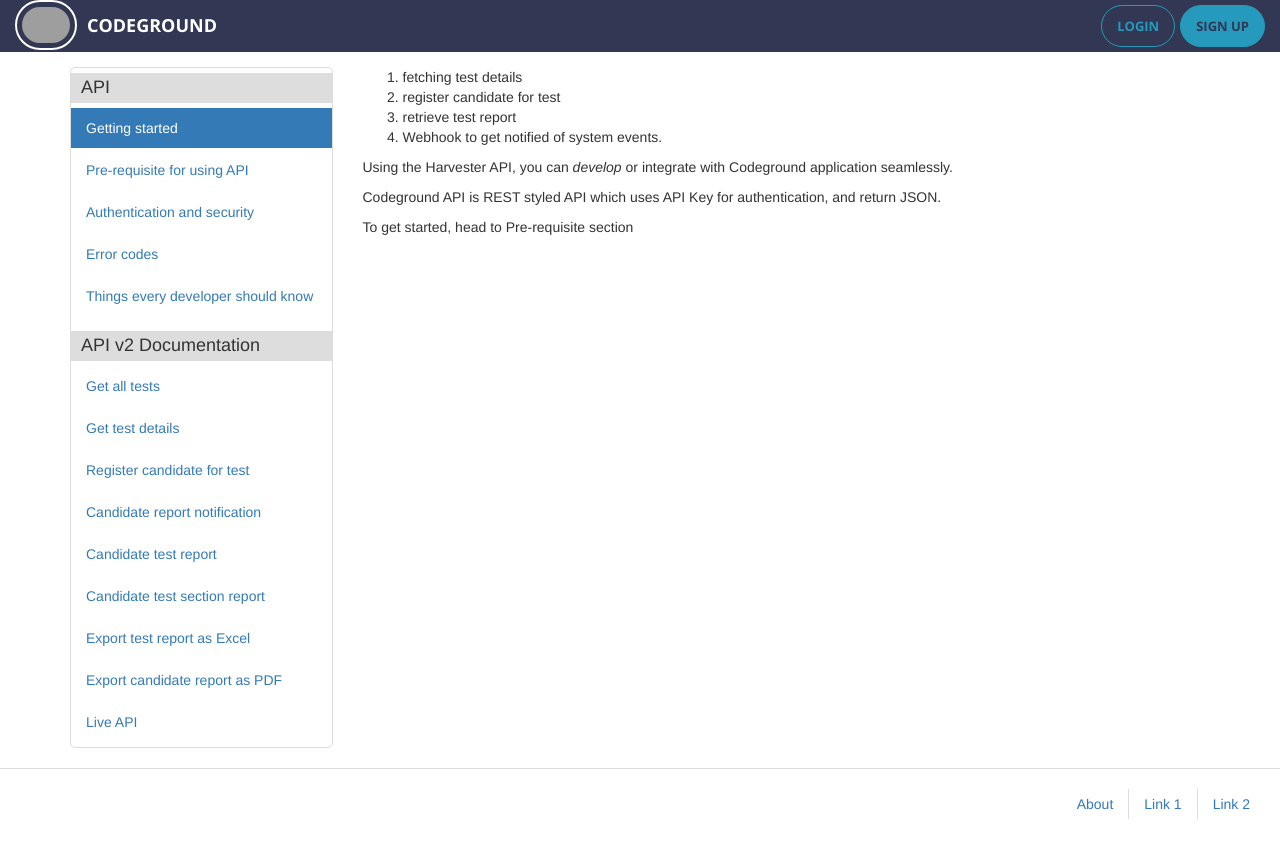
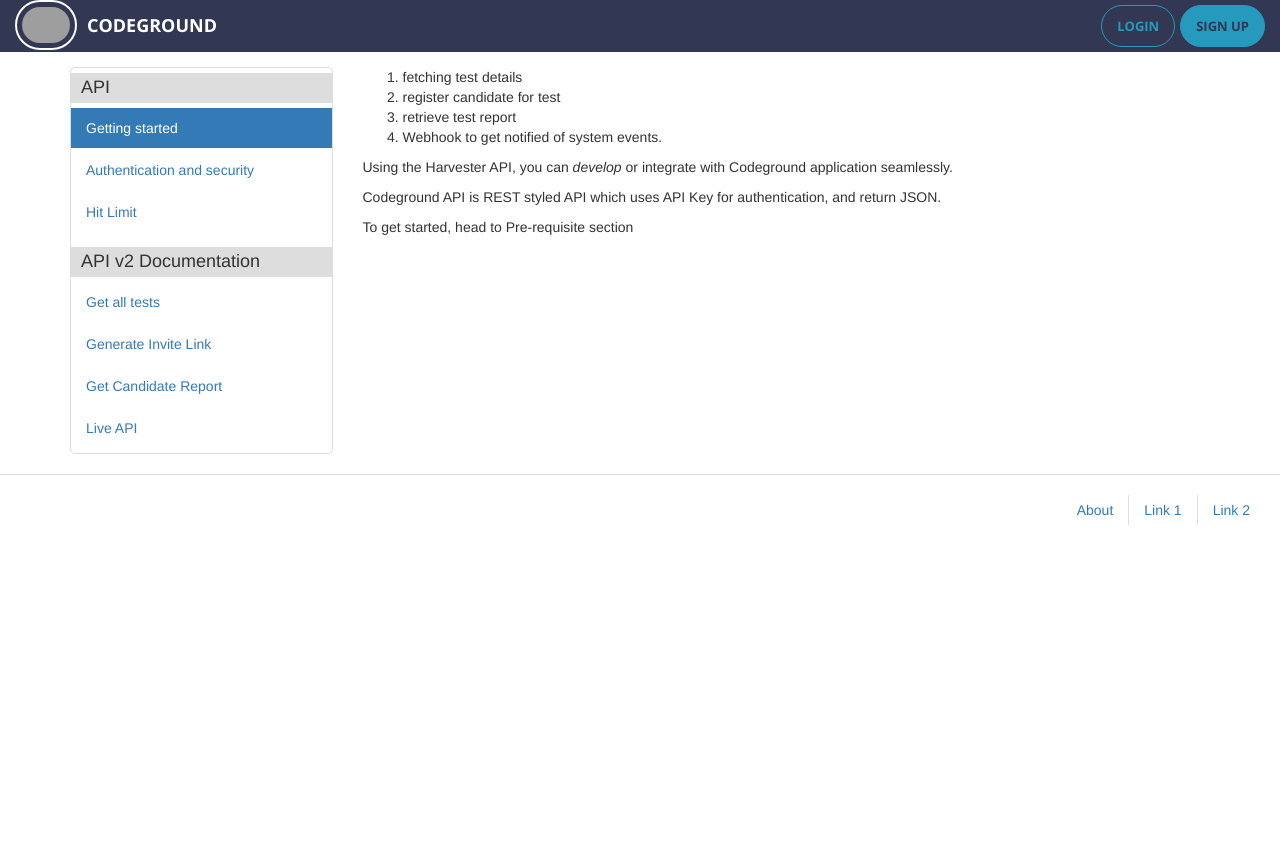
Before and after one commit to shubham18rastogi/CodeGround-API-documentation-, a Jekyll site: the page built from index.md, in a window 1280 px wide. Shown: the top 858 px of the page. Built offline with Jekyll 4.4.1, drawn with Linux system fonts in a browser that asks for light colours; grey boxes are pictures that could not be loaded.

```diff
--- a/_layouts/default.html
+++ b/_layouts/default.html
@@ -5,22 +5,15 @@
 				<div class="nav-group">
 					<h4 class="nav-header">API</h4>
 					<ul class="nav nav-pills nav-menu nav-stacked nav-left">
-						<li class="active"><a href="/api/getting-started" class="">Getting started</a></li>
-						<li><a href="/api/pre-requisite-for-using-api" class="">Pre-requisite for using API</a></li>
-						<li><a href="/api/authentication-and-security" class="">Authentication and security</a></li>
-						<li><a href="/api/error-codes" class="">Error codes</a></li>
-						<li><a href="/api/things-every-developer-should-know" class="">Things every developer should know</a></li>
+						<li class="active"><a href="getStarted.html" class="">Getting started</a></li>
+						<li><a href="authentication.html" class="">Authentication and security</a></li>
+						<li><a href="hitLimit.html" class="">Hit Limit</a></li>
 					</ul>
 					<h4 class="nav-header">API v2 Documentation</h4>
 					<ul class="nav nav-pills nav-menu nav-stacked nav-left">
 						<li><a href="getLiveTest.html" class="active">Get all tests</a></li>
-						<li><a href="/api/v2/get-test-details" class="">Get test details</a></li>
-						<li><a href="/api/v2/register-candidate-for-test" class="">Register candidate for test</a></li>
-						<li><a href="/api/v2/candidate-report-generated-notification" class="">Candidate report notification</a></li>
-						<li><a href="/api/v2/candidate-test-report" class="">Candidate test report</a></li>
-						<li><a href="/api/v2/candidate-test-section-report" class="">Candidate test section report</a></li>
-						<li><a href="/api/v2/export-to-excel" class="">Export test report as Excel </a></li>
-						<li><a href="/api/v2/export-to-pdf" class="">Export candidate report as PDF </a></li>
+						<li><a href="generateInviteLink.html" class="">Generate Invite Link</a></li>
+						<li><a href="getCandidateReport.html" class="">Get Candidate Report</a></li>
 						<li><a href="/api/live-api" class="">Live API</a></li>
 					</ul>
 				</div>
--- /dev/null
+++ b/authentication.html
@@ -0,0 +1,5 @@
+---
+layout : default
+---
+
+{%include_relative authentication.md %}
--- /dev/null
+++ b/generateInviteLink.html
@@ -0,0 +1,5 @@
+---
+layout : default
+---
+
+{%include_relative generateInviteLink.md %}
--- /dev/null
+++ b/getCandidateReport.html
@@ -0,0 +1,5 @@
+---
+layout : default
+---
+
+{%include_relative getCandidateReport.md %}
--- /dev/null
+++ b/getStarted.html
@@ -0,0 +1,5 @@
+---
+layout : default
+---
+
+{%include_relative getStarted.md %}
--- /dev/null
+++ b/hitLimit.html
@@ -0,0 +1,5 @@
+---
+layout : default
+---
+
+{%include_relative hitLimit.md %}
```
Also changed, not shown: _posts/2018-03-12-welcome-to-jekyll.markdown (deleted, +0 -25 lines), authentication.md (added, +17 -0 lines), generateInviteLink.md (added, +81 -0 lines), getCandidateReport.md (added, +57 -0 lines), getStarted.md (added, +10 -0 lines), hitLimit.md (added, +14 -0 lines).
